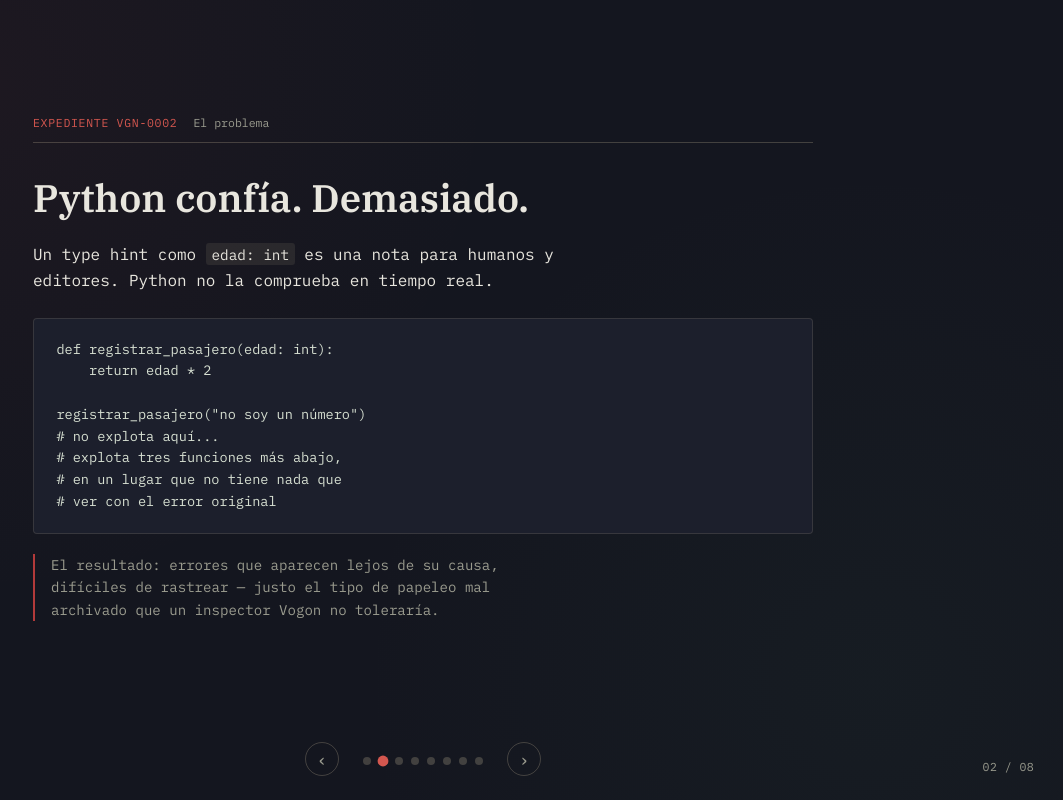
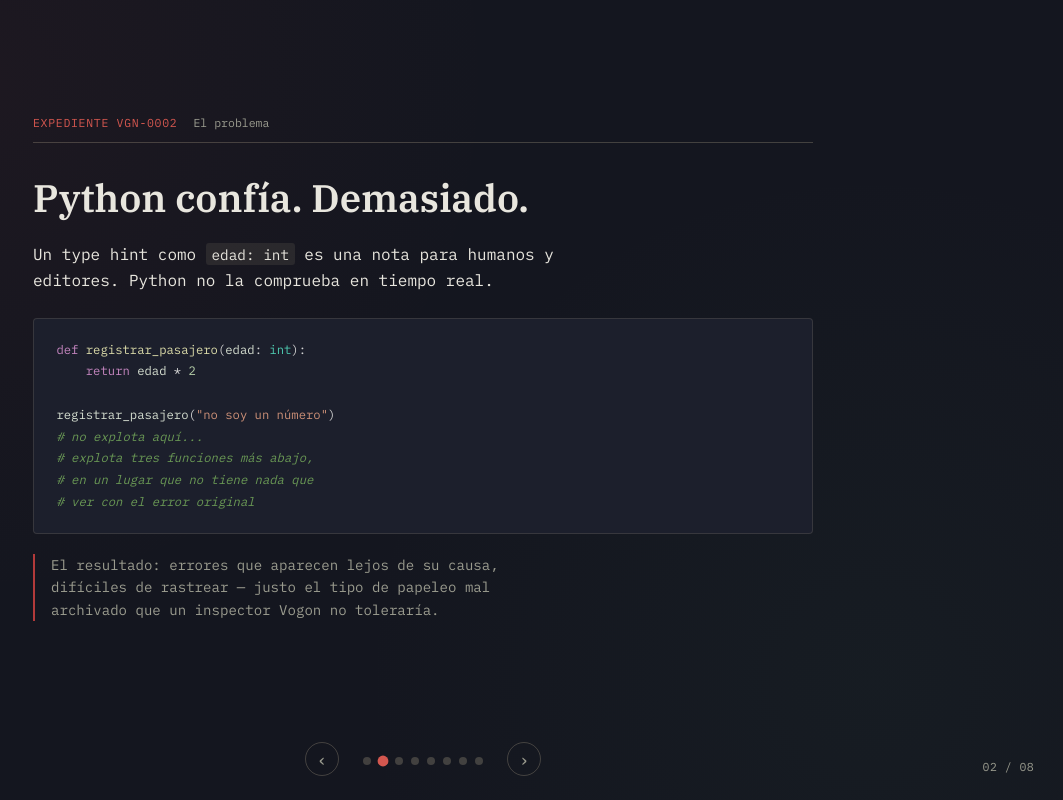
Before and after one commit to HelenDiMo/pildora-bootcamp-pydantic, a React (Vite) app: page / in a window 1280 px wide. Both pictures are taken after a click on the button 600 px from the left and 761 px from the top of the page. Shown: the whole page, without its empty margins (217-1280 px from the left). Built offline with nearby package versions, Linux system fonts and the light colour scheme.

Commit message:
feat: agregar resaltado de sintaxis para bloques de código en Python y añadir dependencia de prismjs

```diff
--- a/package.json
+++ b/package.json
@@ -10,6 +10,7 @@
     "preview": "vite preview"
   },
   "dependencies": {
+    "prismjs": "^1.30.0",
     "react": "^19.2.8",
     "react-dom": "^19.2.8"
   },
--- a/src/App.css
+++ b/src/App.css
@@ -136,6 +136,27 @@
   margin-bottom: 1.25rem;
   white-space: pre;
 }
+
+.code-block code,
+.demo-code code {
+  background: none;
+  padding: 0;
+}
+
+/* Tema de resaltado de sintaxis (estilo VSCode Dark+) */
+.token.comment { color: #6a9955; font-style: italic; }
+.token.keyword { color: #c586c0; }
+.token.builtin { color: #4ec9b0; }
+.token.class-name { color: #4ec9b0; }
+.token.decorator { color: #dcdcaa; }
+.token.function { color: #dcdcaa; }
+.token.string { color: #ce9178; }
+.token.number { color: #b5cea8; }
+.token.operator { color: #d4d4d4; }
+.token.punctuation { color: #d4d4d4; }
+.token.boolean { color: #569cd6; }
+.token.property { color: #9cdcfe; }
+.token.parameter { color: #9cdcfe; }
 
 /* ---------- Layout helpers ---------- */
 
--- /dev/null
+++ b/src/components/CodeBlock.jsx
@@ -0,0 +1,21 @@
+import { useEffect, useRef } from "react";
+import Prism from "prismjs";
+import "prismjs/components/prism-python";
+
+export default function CodeBlock({ children, className = "" }) {
+  const ref = useRef(null);
+
+  useEffect(() => {
+    if (ref.current) {
+      Prism.highlightElement(ref.current);
+    }
+  }, [children]);
+
+  return (
+    <pre className={`code-block ${className}`}>
+      <code ref={ref} className="language-python">
+        {children}
+      </code>
+    </pre>
+  );
+}
--- a/src/components/PydanticDemo.jsx
+++ b/src/components/PydanticDemo.jsx
@@ -1,6 +1,7 @@
 import { useEffect, useMemo, useState } from "react";
 import { usePyodide } from "../usePyodide.js";
 import Stamp from "./Stamp.jsx";
+import CodeBlock from "./CodeBlock.jsx";
 
 const PY_MODEL = `from pydantic import BaseModel, Field, EmailStr, field_validator
 from typing import Literal
@@ -37,7 +38,6 @@
   useEffect(() => {
     if (status !== "ready") return;
     const py = pyodide.current;
-    py.runPython(PY_MODEL).valueOf?.();
     try {
       py.runPython(PY_MODEL);
       setModelReady(true);
@@ -160,7 +160,7 @@
         <div className="demo-panel__header demo-panel__header--dark">
           <span>modelo.py</span>
         </div>
-        <pre className="demo-code">{PY_MODEL}</pre>
+        <CodeBlock className="demo-code">{PY_MODEL}</CodeBlock>
 
         <div className="demo-panel__header demo-panel__header--dark">
           <span>salida del intérprete (Python real, en tu navegador)</span>
--- a/src/slides/Slide02Problema.jsx
+++ b/src/slides/Slide02Problema.jsx
@@ -1,4 +1,5 @@
 import Slide from "../components/Slide.jsx";
+import CodeBlock from "../components/CodeBlock.jsx";
 
 export default function Slide02Problema() {
   return (
@@ -8,7 +9,7 @@
         Un type hint como <code>edad: int</code> es una nota para humanos y
         editores. Python no la comprueba en tiempo real.
       </p>
-      <pre className="code-block">
+      <CodeBlock>
 {`def registrar_pasajero(edad: int):
     return edad * 2
 
@@ -17,7 +18,7 @@
 # explota tres funciones más abajo,
 # en un lugar que no tiene nada que
 # ver con el error original`}
-      </pre>
+      </CodeBlock>
       <p className="slide-note">
         El resultado: errores que aparecen lejos de su causa, difíciles de
         rastrear — justo el tipo de papeleo mal archivado que un inspector
--- a/src/slides/Slide04ComoFunciona.jsx
+++ b/src/slides/Slide04ComoFunciona.jsx
@@ -1,11 +1,12 @@
 import Slide from "../components/Slide.jsx";
+import CodeBlock from "../components/CodeBlock.jsx";
 
 export default function Slide04ComoFunciona() {
   return (
     <Slide code="VGN-0004" eyebrow="Cómo funciona" wide>
       <h2 className="slide-title">Un formulario, hecho clase</h2>
       <div className="two-col">
-        <pre className="code-block">
+        <CodeBlock>
 {`class Pasajero(BaseModel):
     nombre: str = Field(
         ..., min_length=1, max_length=50
@@ -15,7 +16,7 @@
         "humano", "vogon",
         "betelgeusiano", "androide"
     ]`}
-        </pre>
+        </CodeBlock>
         <ul className="check-list">
           <li>
             <strong>BaseModel</strong> — la clase de la que hereda cualquier
--- a/src/slides/Slide05Validadores.jsx
+++ b/src/slides/Slide05Validadores.jsx
@@ -1,11 +1,12 @@
 import Slide from "../components/Slide.jsx";
+import CodeBlock from "../components/CodeBlock.jsx";
 
 export default function Slide05Validadores() {
   return (
     <Slide code="VGN-0005" eyebrow="Reglas propias" wide>
       <h2 className="slide-title">Cuando la regla no es un tipo estándar</h2>
       <div className="two-col">
-        <pre className="code-block">
+        <CodeBlock>
 {`@field_validator("nombre")
 @classmethod
 def nombre_no_vacio(cls, v):
@@ -15,7 +16,7 @@
             "estar vacío"
         )
     return v.strip().title()`}
-        </pre>
+        </CodeBlock>
         <ul className="check-list">
           <li>
             <strong>@field_validator</strong> — lógica de validación propia,
```
Also changed, not shown: 1 other file (tests, documents, lock files or other folders).
